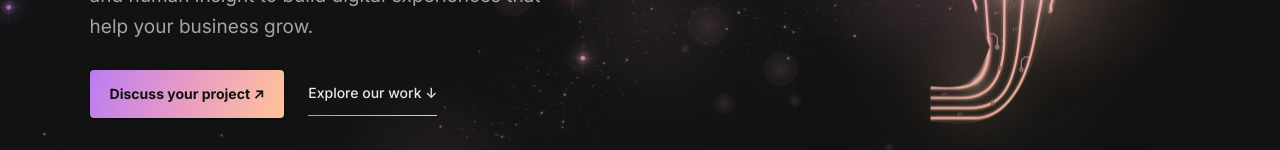
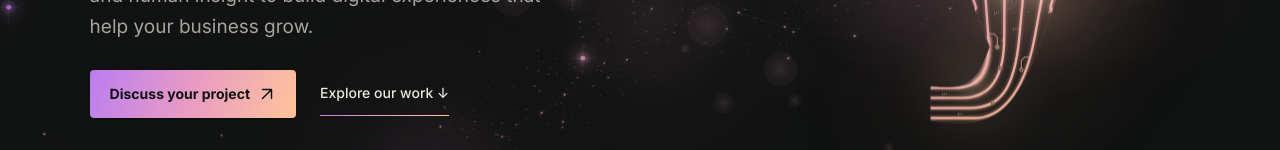
Before and after one commit to facubaratta/wyre, a React (Vite) app: page / in a window 1280 px wide. Shown: the part 458-608 px from the top of the page. Built offline with nearby package versions, Linux system fonts and the light colour scheme; a web font is replaced by a local one.

Commit message:
Use the shared arrow in the hero contact button

```diff
--- a/src/hero/HeroCopy.tsx
+++ b/src/hero/HeroCopy.tsx
@@ -1,3 +1,4 @@
+import LinkArrow from '../brand/LinkArrow';
 import { gradientTextSx } from '../brand/colors';
 import { useLanguage } from '../i18n/LanguageContext';
 import { Box, Button, Typography } from '@mui/material';
@@ -68,7 +69,8 @@ export default function HeroCopy() {
             borderRadius: 1,
           }}
         >
-          {copy.heroDesign.discuss} ↗
+          {copy.heroDesign.discuss}
+          <LinkArrow sx={{ ml: 1, width: 18, height: 18 }} />
         </Button>
         <Button
           component="a"
```
